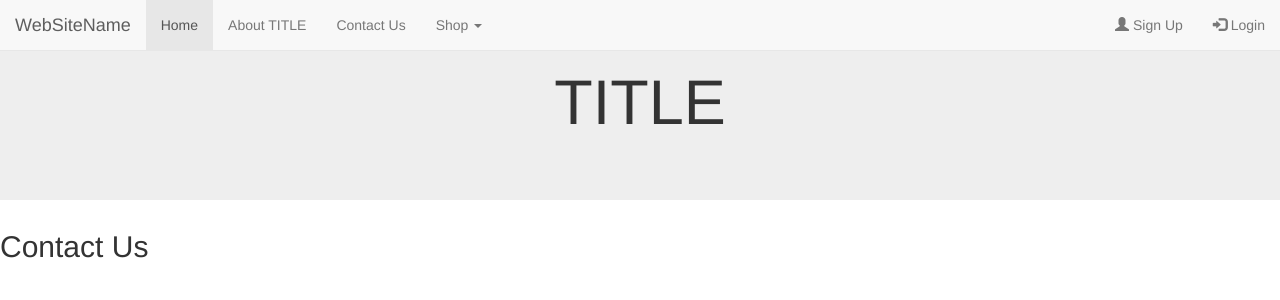
After one commit to asmalok/first_django_website, a Django app: page /contact/ in a window 1280 px wide. The commit adds this page. Shown: the top 300 px of the page. Run offline with Django 3.2, Linux system fonts and the light colour scheme; some libraries are stand-ins or nearby versions.

Commit message:
Final changes made

```diff
--- a/django-practice-app/cloth/cloth/urls.py
+++ b/django-practice-app/cloth/cloth/urls.py
@@ -19,6 +19,8 @@ from django.views.generic.base import TemplateView
 
 urlpatterns = [
     path('admin/', admin.site.urls),
+    path('about/', TemplateView.as_view(template_name='about.html'), name='about'),
+    path('contact/', TemplateView.as_view(template_name='contact.html'), name='contact'),
     path('shirts/', TemplateView.as_view(template_name='shirts.html'), name='shirts'),
     path('pants/', TemplateView.as_view(template_name='pants.html'), name='pants'),
     path('shoes/', TemplateView.as_view(template_name='shoes.html'), name='shoes'),
--- a/django-practice-app/cloth/templates/about.html
+++ b/django-practice-app/cloth/templates/about.html
@@ -3,4 +3,6 @@
 {% include 'base.html' %}
 
 {% block content%}
+<h2>About TITLE</h2>
+A place where animated characters can shop without leaving their house.
 {% endblock %}
--- a/django-practice-app/cloth/templates/base.html
+++ b/django-practice-app/cloth/templates/base.html
@@ -1,5 +1,6 @@
 <!DOCTYPE html>
 <html>
+
 <head>
   <meta charset="utf-8">
   <meta name="viewport" content="width=device-width, initial-scale=1">
@@ -11,15 +12,15 @@
 
 <body>
   <header>
-    <nav class="navbar navbar-default">
+    <nav class="navbar navbar-default navbar-fixed-top">
       <div class="container-fluid">
         <div class="navbar-header">
           <a class="navbar-brand" href="/">WebSiteName</a>
         </div>
         <ul class="nav navbar-nav">
           <li class="active"><a href="/">Home</a></li>
-          <li><a href="#">About TITLE</a></li>
-          <li><a href="#">Contact Us</a></li>
+          <li><a href="/about/">About TITLE</a></li>
+          <li><a href="/contact/">Contact Us</a></li>
           <li class="dropdown">
             <a class="dropdown-toggle" data-toggle="dropdown" href="#">Shop
               <span class="caret"></span></a>
--- /dev/null
+++ b/django-practice-app/cloth/templates/contact.html
@@ -0,0 +1,7 @@
+<title>About Us</title>
+
+{% include 'base.html' %}
+
+{% block content%}
+<h2>Contact Us</h2>
+{% endblock %}
```
Also changed, not shown: django-practice-app/cloth/db.sqlite3. Lines whose indentation alone changed are shown as unchanged.
